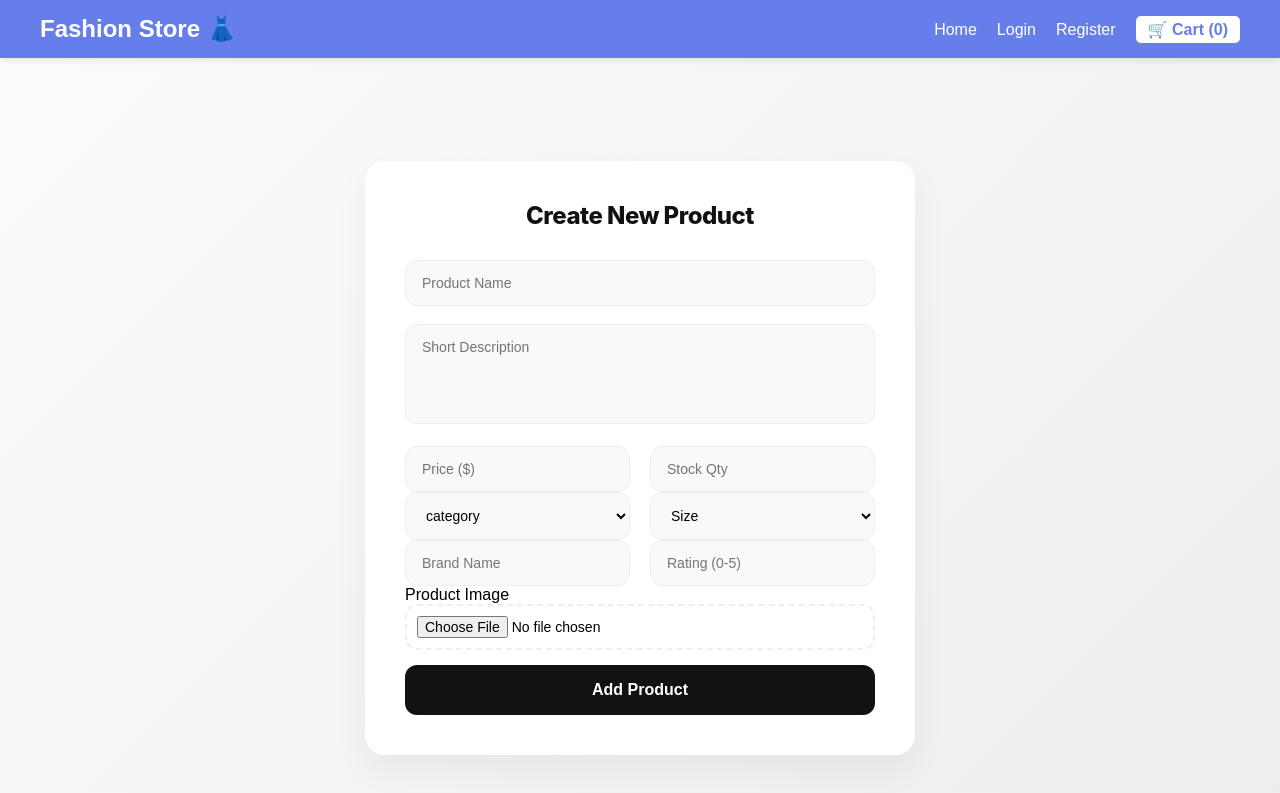
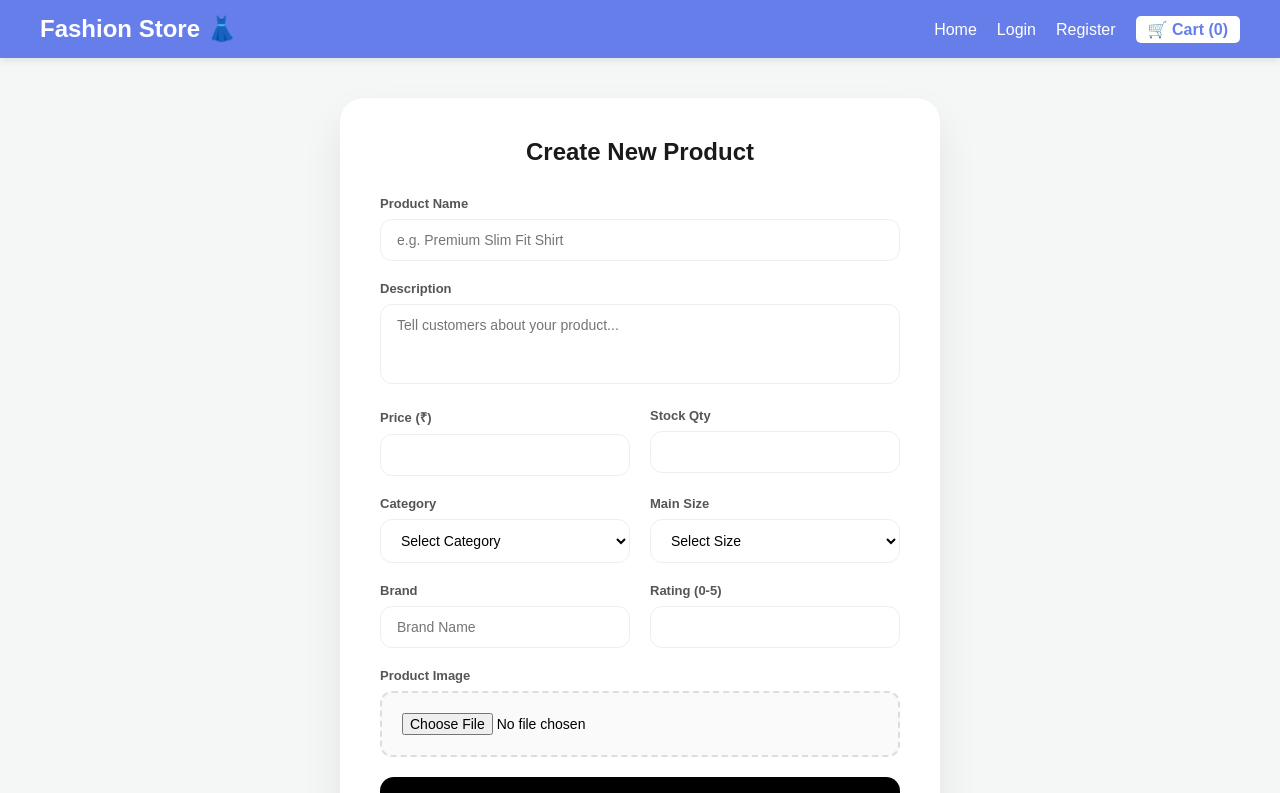
Before and after one commit to dipalikalganche/Ecommerce-Frontendproject, a React (Vite) app: page /create-product in a window 1280 px wide. Shown: the top 793 px of the page. Built offline with nearby package versions, Linux system fonts and the light colour scheme.

Commit message:
added all the code

```diff
--- a/src/components/CreateProduct.css
+++ b/src/components/CreateProduct.css
@@ -4,50 +4,52 @@
   display: flex;
   justify-content: center;
   align-items: center;
-  background: linear-gradient(135deg, #fdfbfb 0%, #ebedee 100%);
+  background: #f4f7f6;
   padding: 40px 20px;
+  font-family: 'Inter', sans-serif;
 }
 
 /* Main Card */
 .create-product-card {
   width: 100%;
-  max-width: 550px;
+  max-width: 600px;
   background: white;
   padding: 40px;
-  border-radius: 20px;
-  box-shadow: 0 15px 35px rgba(0, 0, 0, 0.05);
+  border-radius: 24px;
+  box-shadow: 0 20px 40px rgba(0, 0, 0, 0.08);
 }
 
 .create-product-card h2 {
   text-align: center;
   margin-top: 0;
   margin-bottom: 30px;
-  font-family: 'Inter', sans-serif;
-  color: #111;
+  color: #1a1a1a;
   font-weight: 800;
-  letter-spacing: -0.5px;
+  font-size: 24px;
 }
 
 /* Labels */
 .input-label {
   display: block;
-  font-size: 12px;
-  text-transform: uppercase;
-  font-weight: 700;
-  color: #888;
-  margin-bottom: 6px;
-  margin-left: 2px;
+  font-size: 13px;
+  font-weight: 600;
+  color: #555;
+  margin-bottom: 8px;
 }
 
 /* Form Layout */
 .form-group {
-  margin-bottom: 18px;
+  margin-bottom: 20px;
+  width: 100%;
 }
 
 .form-row {
-  display: grid;
-  grid-template-columns: 1fr 1fr;
+  display: flex;
   gap: 20px;
+}
+
+.form-row .form-group {
+  flex: 1;
 }
 
 /* Inputs, Selects, and Textarea */
@@ -55,71 +57,63 @@
 .create-product-card select,
 .create-product-card textarea {
   width: 100%;
-  padding: 14px 16px;
-  border: 1px solid #eee;
+  padding: 12px 16px;
+  border: 1.5px solid #eee;
   border-radius: 12px;
   font-size: 14px;
-  background-color: #f9f9f9;
-  transition: all 0.25s ease;
+  background-color: #fff;
+  transition: all 0.2s ease-in-out;
   box-sizing: border-box;
 }
 
 .create-product-card textarea {
-  height: 100px;
+  height: 80px;
   resize: none;
 }
 
 .create-product-card input:focus,
-.create-product-card select:focus {
+.create-product-card select:focus,
+.create-product-card textarea:focus {
   outline: none;
-  border-color: #111;
-  background-color: #fff;
-  box-shadow: 0 4px 12px rgba(0,0,0,0.04);
+  border-color: #000;
+  box-shadow: 0 0 0 4px rgba(0, 0, 0, 0.05);
 }
 
-/* Image Preview Section */
-.file-upload-wrapper {
-  display: flex;
-  align-items: center;
-  gap: 15px;
+/* File Input */
+.file-input-container input[type="file"] {
+  border: 2px dashed #ddd;
+  padding: 20px;
+  cursor: pointer;
+  background: #fafafa;
+  text-align: center;
 }
 
-.image-preview-thumbnail {
-  width: 50px;
-  height: 50px;
-  border-radius: 8px;
-  object-fit: cover;
-  border: 1px solid #eee;
-}
-
-.create-product-card input[type="file"] {
-  padding: 10px;
-  border: 2px dashed #eee;
-  background: #fff;
+.file-input-container input[type="file"]:hover {
+  background: #f0f0f0;
+  border-color: #bbb;
 }
 
 /* Submit Button */
 .submit-btn {
   width: 100%;
   padding: 16px;
-  margin-top: 15px;
-  background: #111;
+  margin-top: 20px;
+  background: #000;
   color: white;
   border: none;
-  border-radius: 12px;
+  border-radius: 14px;
   font-size: 16px;
   font-weight: 600;
   cursor: pointer;
-  transition: all 0.3s ease;
+  transition: all 0.3s cubic-bezier(0.4, 0, 0.2, 1);
 }
 
-.submit-btn:hover:not(:disabled) {
-  background: #333;
+.submit-btn:hover {
+  background: #222;
   transform: translateY(-2px);
-  box-shadow: 0 8px 15px rgba(0,0,0,0.1);
+  box-shadow: 0 10px 20px rgba(0, 0, 0, 0.15);
 }
 
-.submit-btn:disabled {
-  background: #ccc;
-  cursor: not-allowed;
+.submit-btn:active {
+  transform: translateY(0);
 }
--- a/src/components/CreateProduct.jsx
+++ b/src/components/CreateProduct.jsx
@@ -2,9 +2,11 @@ import { useState } from "react";
 import axios from "axios";
 import Snackbar from "@mui/material/Snackbar";
 import Alert from "@mui/material/Alert";
-import "./CreateProduct.css"; // Import the CSS file
+import { useNavigate } from "react-router-dom"; // Don't forget this!
+import "./CreateProduct.css";
 
 function CreateProduct() {
+  const navigate = useNavigate();
   const [open, setOpen] = useState(false);
   const [message, setMessage] = useState("");
   const [severity, setSeverity] = useState("success");
@@ -34,41 +36,33 @@ function CreateProduct() {
     try {
       const formData = new FormData();
 
-      // Handle the size string to array conversion
-      const formattedProduct = {
-        ...product,
-        size: product.size.split(",").map((s) => s.trim()),
-      };
+      // Convert size to array (handles dropdown string or manual input)
+      const formattedSize = Array.isArray(product.size)
+        ? product.size
+        : product.size.split(",").map((s) => s.trim());
 
-      Object.keys(formattedProduct).forEach((key) => {
-        formData.append(key, formattedProduct[key]);
+      Object.keys(product).forEach((key) => {
+        if (key === "size") {
+          formData.append(key, JSON.stringify(formattedSize));
+        } else {
+          formData.append(key, product[key]);
+        }
       });
+
       formData.append("image", image);
 
       await axios.post(
         "http://localhost:8000/api/v1/product/create",
         formData,
-        {
-          headers: { "Content-Type": "multipart/form-data" },
-        },
+        { headers: { "Content-Type": "multipart/form-data" } },
       );
-      setTimeout(() => navigate("/"), 3000);
+
       setMessage("Product added successfully ✅");
       setSeverity("success");
       setOpen(true);
 
-      // Reset Form
-      setProduct({
-        name: "",
-        description: "",
-        price: "",
-        rating: "",
-        size: "",
-        category: "",
-        brand: "",
-        stock: "",
-      });
-      setImage(null);
+      // Redirect after success
+      setTimeout(() => navigate("/"), 2000);
     } catch (error) {
       setMessage("Error creating product ❌");
       setSeverity("error");
@@ -82,10 +76,11 @@ function CreateProduct() {
         <h2>Create New Product</h2>
         <form onSubmit={handleSubmit}>
           <div className="form-group">
+            <label className="input-label">Product Name</label>
             <input
               type="text"
               name="name"
-              placeholder="Product Name"
+              placeholder="e.g. Premium Slim Fit Shirt"
               value={product.name}
               onChange={handleChange}
               required
@@ -93,9 +88,10 @@ function CreateProduct() {
           </div>
 
           <div className="form-group">
+            <label className="input-label">Description</label>
             <textarea
               name="description"
-              placeholder="Short Description"
+              placeholder="Tell customers about your product..."
               value={product.description}
               onChange={handleChange}
               required
@@ -103,57 +99,65 @@ function CreateProduct() {
           </div>
 
           <div className="form-row">
+            <div className="form-group">
+              <label className="input-label">Price (₹)</label>
               <input
                 type="number"
                 name="price"
-              placeholder="Price ($)"
                 value={product.price}
                 onChange={handleChange}
                 required
               />
+            </div>
+            <div className="form-group">
+              <label className="input-label">Stock Qty</label>
               <input
                 type="number"
                 name="stock"
-              placeholder="Stock Qty"
                 value={product.stock}
                 onChange={handleChange}
               />
             </div>
+          </div>
 
           <div className="form-row">
+            <div className="form-group">
+              <label className="input-label">Category</label>
               <select
                 name="category"
                 value={product.category}
                 onChange={handleChange}
                 required
               >
-              <option value="shirt">category</option>
+                <option value="">Select Category</option>
                 <option value="shirt">Shirt</option>
                 <option value="t-shirt">T-Shirt</option>
-              <option value="kurti">Kurti</option>
                 <option value="hoodie">Hoodie</option>
-              <option value="pant">Pant</option>
                 <option value="jeans">Jeans</option>
-              <option value="shorts">Shorts</option>
-              <option value="skirt">Skirt</option>
                 <option value="jacket">Jacket</option>
                 <option value="dress">Dress</option>
               </select>
+            </div>
+            <div className="form-group">
+              <label className="input-label">Main Size</label>
               <select
                 name="size"
                 value={product.size}
                 onChange={handleChange}
                 required
               >
-              <option value="">Size</option>
+                <option value="">Select Size</option>
                 <option value="S">Small</option>
                 <option value="M">Medium</option>
                 <option value="L">Large</option>
                 <option value="XL">Extra Large</option>
               </select>
             </div>
+          </div>
 
           <div className="form-row">
+            <div className="form-group">
+              <label className="input-label">Brand</label>
               <input
                 type="text"
                 name="brand"
@@ -161,18 +165,22 @@ function CreateProduct() {
                 value={product.brand}
                 onChange={handleChange}
               />
+            </div>
+            <div className="form-group">
+              <label className="input-label">Rating (0-5)</label>
               <input
                 type="number"
                 step="0.1"
+                max="5"
                 name="rating"
-              placeholder="Rating (0-5)"
                 value={product.rating}
                 onChange={handleChange}
               />
             </div>
+          </div>
 
           <div className="file-input-container">
-            <label>Product Image</label>
+            <label className="input-label">Product Image</label>
             <input
               type="file"
               accept="image/*"
@@ -182,7 +190,7 @@ function CreateProduct() {
           </div>
 
           <button type="submit" className="submit-btn">
-            Add Product
+            Add Product to Store
           </button>
         </form>
       </div>
--- a/src/components/ProductList.jsx
+++ b/src/components/ProductList.jsx
@@ -8,7 +8,6 @@ function ProductList() {
   const [categoryFilter, setCategoryFilter] = useState("");
   const dispatch = useDispatch();
 
-  // Fetch products from API
   useEffect(() => {
     fetchProducts();
   }, []);
@@ -22,13 +21,11 @@ function ProductList() {
     }
   };
 
-  // Filter Logic
   const filteredProducts = products.filter((product) => {
     if (categoryFilter === "") return true;
     return product.category?.toLowerCase() === categoryFilter.toLowerCase();
   });
 
-  // Image processing logic
   const getImageSrc = (image) => {
     if (!image) return null;
     if (typeof image === "string" && image.trim() !== "") return image;
@@ -47,13 +44,10 @@ function ProductList() {
 
   return (
     <div style={styles.container}>
-      {/* --- HEADER SECTION (Title Center, Filter Right) --- */}
+      {/* --- HEADER SECTION --- */}
       <div style={styles.header}>
-        {/* Invisible spacer to keep title centered */}
         <div style={styles.spacer}></div>
-
         <h2 style={styles.title}>Our Products</h2>
-
         <div style={styles.filterWrapper}>
           <label style={styles.filterLabel}>Filter By Category:</label>
           <select
@@ -83,6 +77,7 @@ function ProductList() {
 
           return (
             <div key={product._id} style={styles.card}>
+              <div style={styles.contentWrapper}>
                 {imageSrc ? (
                   <>
                     <img
@@ -102,10 +97,9 @@ function ProductList() {
                   <div style={styles.noImage}>Image not available</div>
                 )}
 
-              <h3>{product.name}</h3>
+                <h3 style={styles.productName}>{product.name}</h3>
                 <p style={styles.brand}>{product.brand}</p>
                 <p style={styles.categoryTag}>{product.category}</p>
-
                 <p style={styles.desc}>{product.description}</p>
 
                 <div style={styles.priceRow}>
@@ -113,13 +107,15 @@ function ProductList() {
                   <span>⭐ {product.rating}</span>
                 </div>
 
-              <p>
+                <p style={styles.infoText}>
                   <b>Size:</b> {product.size?.join(", ") || "N/A"}
                 </p>
-              <p>
+                <p style={styles.infoText}>
                   <b>Stock:</b> {product.stock}
                 </p>
+              </div>
 
+              {/* BUTTON ALWAYS PINNED TO BOTTOM */}
               <button
                 style={styles.button}
                 onClick={() =>
@@ -141,7 +137,6 @@ function ProductList() {
         })}
       </div>
 
-      {/* Empty State Message */}
       {filteredProducts.length === 0 && (
         <div style={styles.emptyMessage}>
           No products found for this category.
@@ -168,9 +163,7 @@ const styles = {
     alignItems: "center",
     marginBottom: "40px",
   },
-  spacer: {
-    width: "300px", // Should roughly match the width of filterWrapper for perfect centering
-  },
+  spacer: { width: "300px" },
   title: {
     margin: 0,
     fontSize: "28px",
@@ -184,36 +177,42 @@ const styles = {
     alignItems: "center",
     justifyContent: "flex-end",
   },
-  filterLabel: {
-    fontWeight: "600",
-    marginRight: "10px",
-    fontSize: "14px",
-  },
+  filterLabel: { fontWeight: "600", marginRight: "10px", fontSize: "14px" },
   select: {
     padding: "8px 12px",
     borderRadius: "6px",
     border: "1px solid #ccc",
-    fontSize: "14px",
-    backgroundColor: "#fff",
-    cursor: "pointer",
     outline: "none",
   },
+
   grid: {
     display: "grid",
     gridTemplateColumns: "repeat(4, 1fr)",
     gap: "25px",
   },
+
   card: {
     padding: "20px",
     borderRadius: "12px",
     boxShadow: "0 4px 15px rgba(0,0,0,0.05)",
     background: "#fff",
     textAlign: "center",
-    transition: "transform 0.2s",
+    // FLEXBOX LOGIC FOR ALIGNMENT
+    display: "flex",
+    flexDirection: "column",
+    justifyContent: "space-between",
+    height: "100%", // Ensures all cards in a row have equal height
   },
+
+  contentWrapper: {
+    flex: 1, // This pushes everything above the button to take available space
+    display: "flex",
+    flexDirection: "column",
+  },
+
   image: {
     width: "100%",
-    height: "220px",
+    height: "200px",
     objectFit: "contain",
     borderRadius: "10px",
     marginBottom: "15px",
@@ -221,7 +220,7 @@ const styles = {
   },
   noImage: {
     width: "100%",
-    height: "220px",
+    height: "200px",
     borderRadius: "10px",
     marginBottom: "15px",
     display: "flex",
@@ -232,11 +231,8 @@ const styles = {
     fontSize: "14px",
     border: "1px dashed #ddd",
   },
-  brand: {
-    color: "#888",
-    fontSize: "13px",
-    marginBottom: "5px",
-  },
+  productName: { fontSize: "18px", margin: "10px 0 5px 0" },
+  brand: { color: "#888", fontSize: "13px", marginBottom: "2px" },
   categoryTag: {
     fontSize: "12px",
     color: "#007bff",
@@ -247,21 +243,18 @@ const styles = {
   desc: {
     fontSize: "14px",
     color: "#555",
-    height: "40px",
-    overflow: "hidden",
     marginBottom: "10px",
+    lineHeight: "1.4",
   },
+  infoText: { fontSize: "14px", margin: "2px 0" },
   priceRow: {
     display: "flex",
     justifyContent: "space-between",
-    margin: "15px 0",
+    margin: "10px 0",
     alignItems: "center",
   },
-  price: {
-    fontWeight: "bold",
-    fontSize: "20px",
-    color: "#333",
-  },
+  price: { fontWeight: "bold", fontSize: "20px", color: "#333" },
+
   button: {
     width: "100%",
     padding: "12px",
@@ -270,9 +263,8 @@ const styles = {
     color: "#fff",
     borderRadius: "8px",
     cursor: "pointer",
-    marginTop: "10px",
+    marginTop: "15px", // Spacing from the text above
     fontWeight: "600",
-    transition: "background 0.3s",
   },
   emptyMessage: {
     textAlign: "center",
```
Lines whose indentation alone changed are shown as unchanged.
